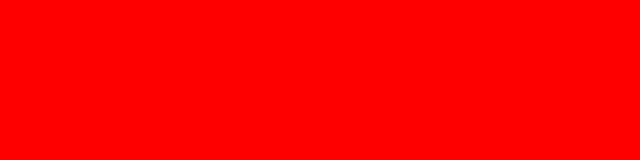
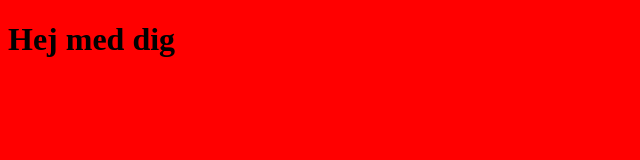
Before and after one commit to tommtollia/SASSbootstrapSB, a website: page index.html in a window 1280 px wide. Shown: the whole page, without its empty margins (0-640 px from the left). Drawn offline with Linux system fonts and the light colour scheme.

Commit message:
variabler dollartegn

```diff
--- a/css/styles.scss
+++ b/css/styles.scss
@@ -4,7 +4,8 @@ $padding: 12px 20px;
 
 body{
   background-color: $red;
-padding: $padding;
+
+
 }
 .test{
   background-color: $blue;
--- a/index.html
+++ b/index.html
@@ -29,6 +29,10 @@
 <body>
 
 <!-- Her skal sidens indhold ligge -->
+<div class="boks">
+    <h1> Hej med dig
+    </h1>
+</div>
 
 </body>
 </html>
--- a/package.json
+++ b/package.json
@@ -12,5 +12,8 @@
   "devDependencies": {
     "node-sass": "^7.0.1",
     "onchange": "^7.1.0"
+  },
+  "dependencies": {
+    "bootstrap": "^5.1.3"
   }
 }
```
Also changed, not shown: css/styles.css, 3 other files.
